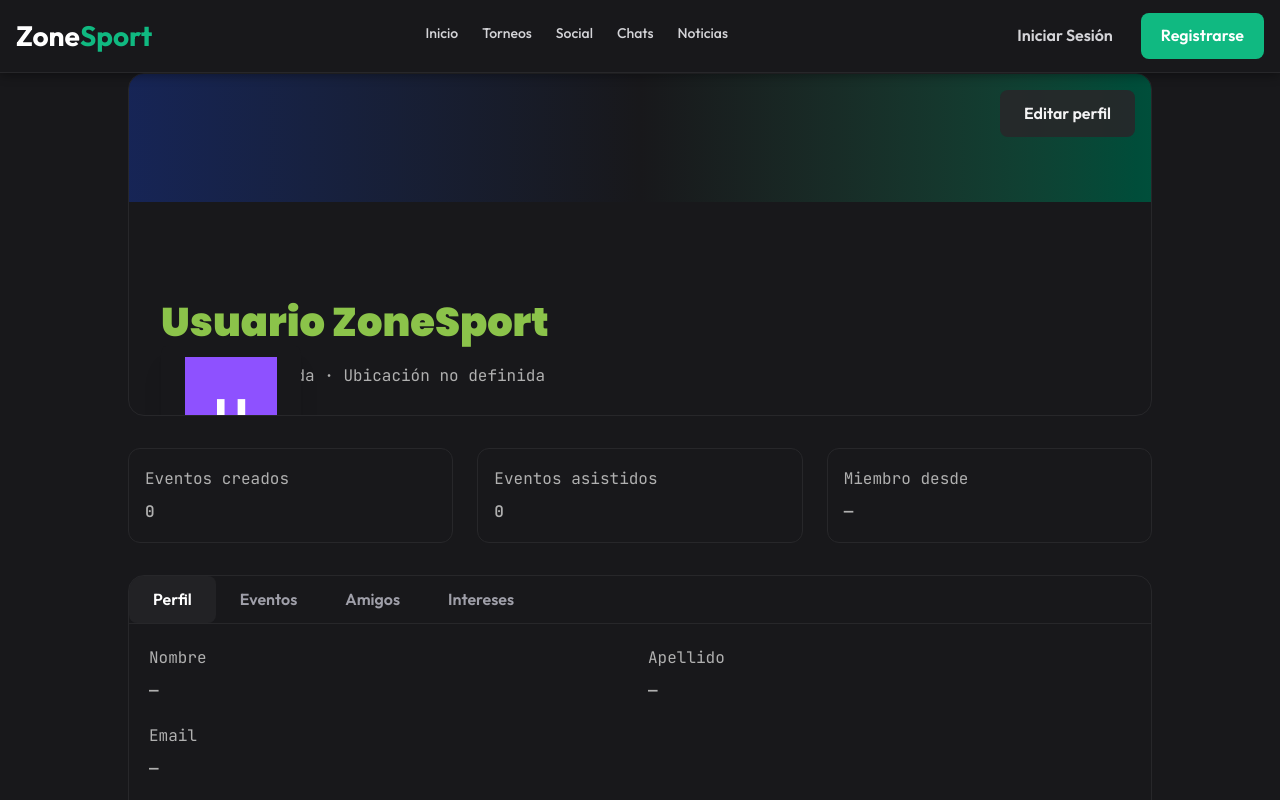
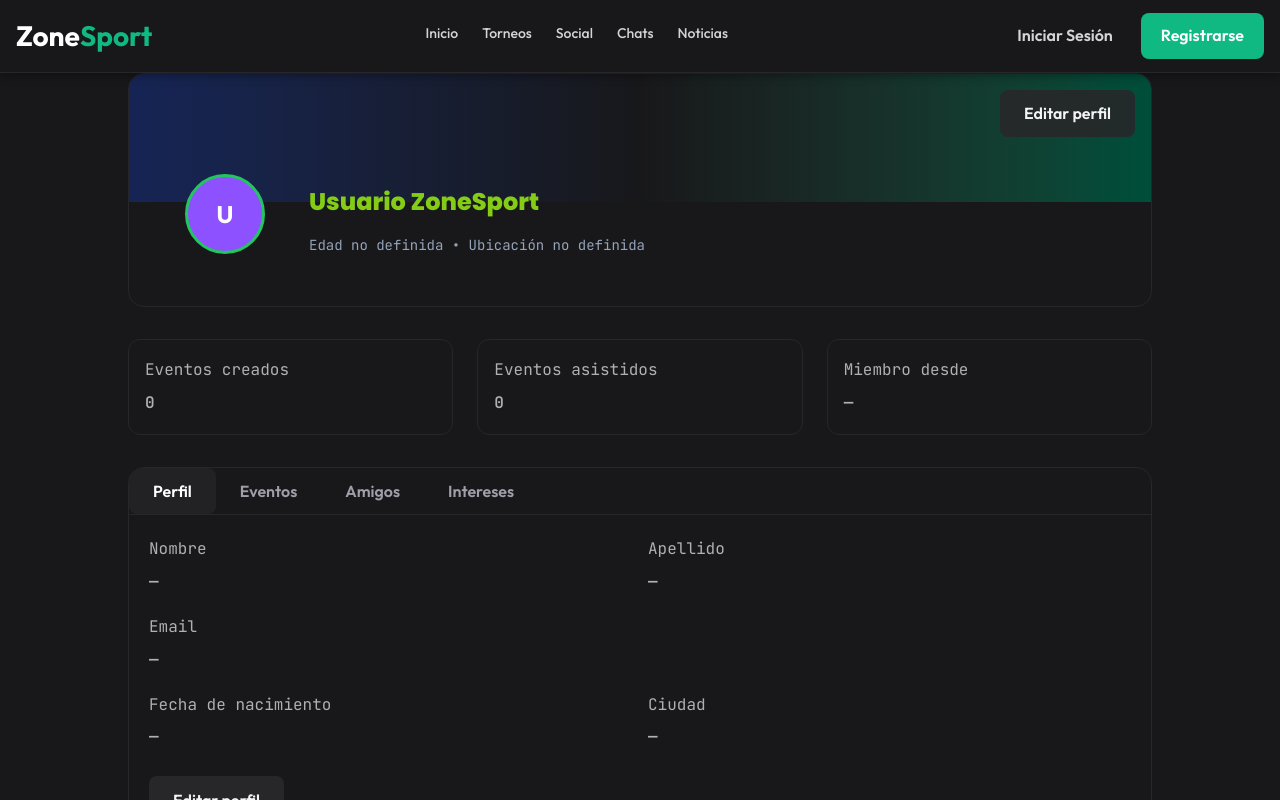
Before and after one commit to MiguelEstradaLopez/ZoneSport, a Next.js app in the folder client/: page /perfil in a window 1280 px wide. Shown: the top 800 px of the page. Built offline with nearby package versions, Linux system fonts and the light colour scheme.

Commit message:
fix: se corrige error de fechas y hora que impidia guardar torneos

```diff
--- a/client/app/crear-evento/page.tsx
+++ b/client/app/crear-evento/page.tsx
@@ -141,6 +141,15 @@ export default function CrearEventoPage() {
         setError('');
         setLoading(true);
 
+        // Función robusta para convertir YYYY-MM-DD a ISO
+        const toISO = (dateStr: string) => {
+            if (!dateStr) return undefined;
+            // El input type="date" devuelve YYYY-MM-DD
+            const [year, month, day] = dateStr.split('-');
+            if (!year || !month || !day) return undefined;
+            return new Date(Number(year), Number(month) - 1, Number(day), 12, 0, 0).toISOString();
+        };
+
         try {
             // Validaciones básicas
             if (!nombre.trim()) {
@@ -188,14 +197,12 @@ export default function CrearEventoPage() {
                 status: 'DRAFT' as const,
                 maxTeams: parseInt(maxTeams),
                 startDate: tipoEvento === 'AMISTOSO'
-                    ? new Date(fechaPartido + 'T00:00:00').toISOString()
-                    : new Date(fechaInicio + 'T00:00:00').toISOString(),
+                    ? toISO(fechaPartido)
+                    : toISO(fechaInicio),
                 endDate: tipoEvento === 'AMISTOSO'
-                    ? new Date(fechaPartido + 'T23:59:59').toISOString()
-                    : fechaFin ? new Date(fechaFin + 'T00:00:00').toISOString() : undefined,
-                registrationDeadline: fechaLimiteRegistro
-                    ? new Date(fechaLimiteRegistro + 'T00:00:00').toISOString()
-                    : undefined,
+                    ? toISO(fechaPartido)
+                    : fechaFin ? toISO(fechaFin) : toISO(fechaInicio),
+                registrationDeadline: toISO(fechaLimiteRegistro),
                 isPublic: esPublico,
                 activityTypeId: selectedActivityTypeId,
                 locationName: locationName.trim() || undefined,
--- a/client/app/perfil/page.tsx
+++ b/client/app/perfil/page.tsx
@@ -328,10 +328,22 @@ export default function PerfilPage() {
                         Editar perfil
                     </button>
 
+                    <input
+                        ref={fileInputRef}
+                        type="file"
+                        accept="image/*"
+                        className="hidden"
+                        onChange={handleProfilePictureChange}
+                    />
+
+                    <div style={{ display: 'flex', alignItems: 'flex-end', gap: '20px', padding: '0 32px', marginTop: '-40px' }}>
+                        {/* Avatar izquierda */}
+                        <div style={{ position: 'relative', flexShrink: 0 }}>
                             <button
                                 type="button"
                                 onClick={() => fileInputRef.current?.click()}
-                        className="absolute -bottom-[70px] sm:-bottom-[70px] left-8 w-[100px] h-[100px] sm:w-[140px] sm:h-[140px] rounded-full border-[3px] border-emerald-500 overflow-hidden shadow-xl cursor-pointer group bg-zinc-900"
+                                className="cursor-pointer group relative"
+                                style={{ display: 'block' }}
                             >
                                 {profilePicture ? (
                                     <img
@@ -346,33 +358,39 @@ export default function PerfilPage() {
                                         }}
                                     />
                                 ) : (
-                            <div className={`w-full h-full flex items-center justify-center text-4xl sm:text-5xl font-bold text-white ${avatarColorClass}`}>
+                                    <div className={`flex items-center justify-center text-2xl font-bold text-white ${avatarColorClass}`}
+                                        style={{
+                                            width: '80px',
+                                            height: '80px',
+                                            borderRadius: '50%',
+                                            border: '3px solid #22c55e'
+                                        }}
+                                    >
                                         {avatarLetter}
                                     </div>
                                 )}
-                        <span className="absolute inset-0 flex flex-col items-center justify-center bg-black/70 text-white text-xs sm:text-sm font-medium opacity-0 group-hover:opacity-100 transition-opacity duration-200">
-                            <Camera size={20} className="mb-1" />
-                            Cambiar foto
+                                <span className="absolute inset-0 flex flex-col items-center justify-center bg-black/70 text-white text-xs font-medium opacity-0 group-hover:opacity-100 transition-opacity duration-200 rounded-full">
+                                    <Camera size={16} className="mb-1" />
+                                    Cambiar
                                 </span>
                             </button>
+                        </div>
 
-                    <input
-                        ref={fileInputRef}
-                        type="file"
-                        accept="image/*"
-                        className="hidden"
-                        onChange={handleProfilePictureChange}
-                    />
-
-                    <div className="px-6 pb-6 pt-[80px] sm:pt-24">
-                        <div className="ml-2">
-                            <h1 className="text-3xl font-bold leading-tight">{fullName}</h1>
-                            <p className="text-zinc-400 mt-1">
+                        {/* Info derecha del avatar */}
+                        <div style={{ paddingBottom: '8px' }}>
+                            <h1 style={{ color: '#84cc16', fontSize: '24px', fontWeight: 800, lineHeight: 1.2 }}>
+                                {fullName}
+                            </h1>
+                            <p style={{ color: '#94a3b8', fontSize: '14px', marginTop: '4px' }}>
                                 {age !== null ? `${age} años` : 'Edad no definida'}
-                                {' · '}
+                                {' • '}
                                 {formData.city?.trim() || 'Ubicación no definida'}
                             </p>
                         </div>
+                    </div>
+
+                    <div className="px-6 pb-6 pt-4">
+                        {/* Contenido adicional si es necesario */}
                     </div>
                 </section>
 
```
Lines whose indentation alone changed are shown as unchanged.
